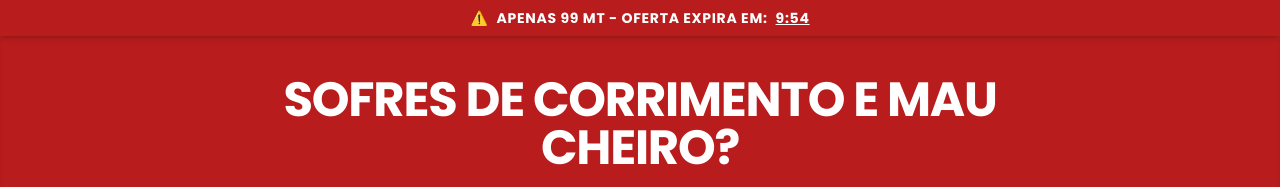
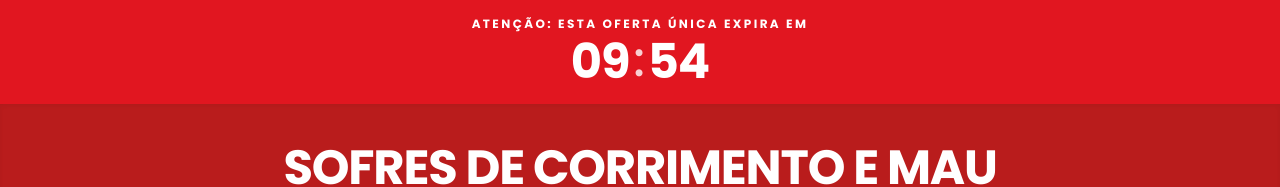
Before and after one commit to perfectdetails258-byte/Receitas-Natural-par-curar-o-corrimento, a React (Vite) app: page / in a window 1280 px wide. Shown: the top 187 px of the page. Built offline with nearby package versions, Linux system fonts and the light colour scheme.

Commit message:
feat: redesign urgency bar per user specifications

```diff
--- a/components/UrgencyBar.tsx
+++ b/components/UrgencyBar.tsx
@@ -1,28 +1,65 @@
-
 import React, { useState, useEffect } from 'react';
 
 const UrgencyBar: React.FC = () => {
-  const [timeLeft, setTimeLeft] = useState(600); // 10 minutes
+  const INITIAL_TIME = 10 * 60; // 10 minutes
+  const RESTART_TIME = 15 * 60; // 15 minutes
+
+  const [timeLeft, setTimeLeft] = useState<number>(INITIAL_TIME);
 
   useEffect(() => {
+    const storedTime = localStorage.getItem('urgencyTimeLeft');
+    const storedTimestamp = localStorage.getItem('urgencyTimestamp');
+
+    let timeToSet = INITIAL_TIME;
+
+    if (storedTime && storedTimestamp) {
+      const timePassed = Math.floor((Date.now() - parseInt(storedTimestamp, 10)) / 1000);
+      const remaining = parseInt(storedTime, 10) - timePassed;
+
+      if (remaining > 0) {
+        timeToSet = remaining;
+      } else {
+        timeToSet = RESTART_TIME;
+      }
+    }
+
+    setTimeLeft(timeToSet);
+
     const timer = setInterval(() => {
-      setTimeLeft((prev) => (prev > 0 ? prev - 1 : 0));
+      setTimeLeft((prev) => {
+        const next = prev - 1;
+        if (next <= 0) {
+          return RESTART_TIME;
+        }
+        return next;
+      });
     }, 1000);
+
     return () => clearInterval(timer);
   }, []);
 
-  const formatTime = (seconds: number) => {
-    const mins = Math.floor(seconds / 60);
-    const secs = seconds % 60;
-    return `${mins}:${secs.toString().padStart(2, '0')}`;
+  useEffect(() => {
+    localStorage.setItem('urgencyTimeLeft', timeLeft.toString());
+    localStorage.setItem('urgencyTimestamp', Date.now().toString());
+  }, [timeLeft]);
+
+  const formatMins = (seconds: number) => {
+    return Math.floor(seconds / 60).toString().padStart(2, '0');
+  };
+
+  const formatSecs = (seconds: number) => {
+    return (seconds % 60).toString().padStart(2, '0');
   };
 
   return (
-    <div className="sticky top-0 z-50 bg-[#B91C1C] text-white py-2 px-4 text-center font-bold shadow-md">
-      <div className="max-w-4xl mx-auto flex items-center justify-center space-x-2 text-xs md:text-sm uppercase tracking-wider">
-        <span className="animate-pulse">⚠️</span>
-        <span>Apenas 99 MT - Oferta Expira em:</span>
-        <span className="underline">{formatTime(timeLeft)}</span>
+    <div className="w-full bg-[#E11620] text-white py-4 px-4 flex flex-col items-center justify-center m-0 border-none">
+      <div className="uppercase font-bold text-[10px] md:text-xs tracking-[0.15em] md:tracking-[0.2em] mb-1 text-center">
+        Atenção: Esta oferta única expira em
+      </div>
+      <div className="text-4xl md:text-5xl font-black tracking-tight text-center leading-none flex items-center justify-center space-x-1">
+        <span>{formatMins(timeLeft)}</span>
+        <span className="opacity-80 pb-1 font-medium">:</span>
+        <span>{formatSecs(timeLeft)}</span>
       </div>
     </div>
   );
```
